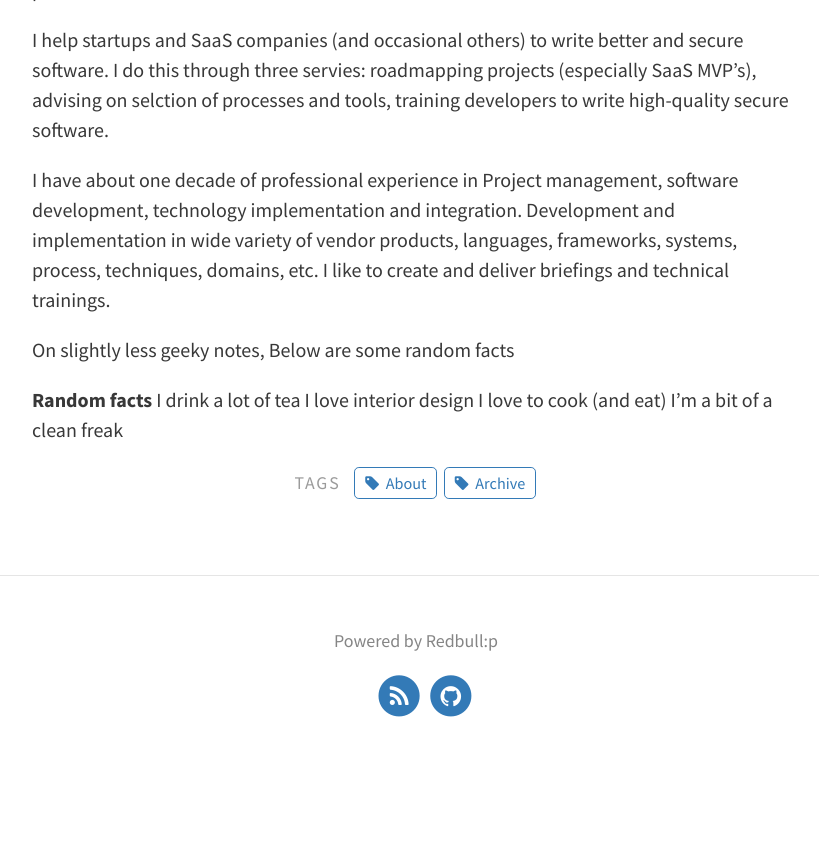
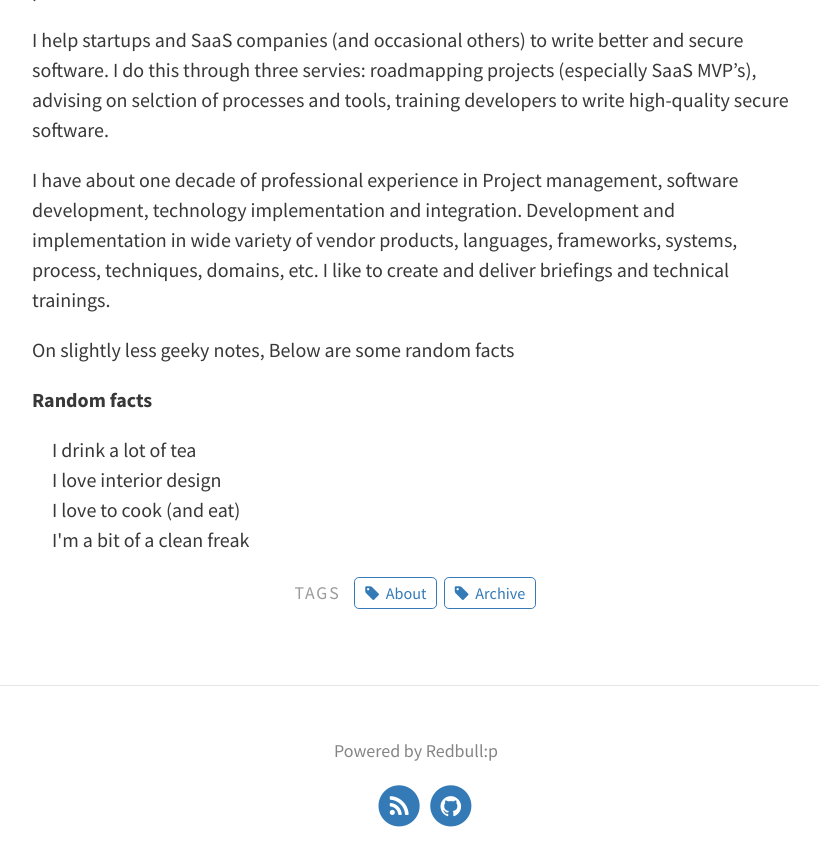
Before and after one commit to kashifabid1106/kashifabid.github.io, a Jekyll site: the page built from pages/about.md, in a window 1280 px wide and 900 px high, scrolled down 594 px. Shown: the top 866 px of the window, without its empty margins (224-1043 px from the left). Built offline with Jekyll 4.4.1, drawn with Linux system fonts in a browser that asks for light colours; before the commit the page ends 1384 px from its top, so only the background shows below that.

Commit message:
Update about.md

```diff
--- a/pages/about.md
+++ b/pages/about.md
@@ -17,7 +17,9 @@ I have about one decade of professional experience in Project management, softwa
 On slightly less geeky notes, Below are some random facts
 
 <b>Random facts</b>
-I drink a lot of tea
-I love interior design
-I love to cook (and eat)
-I'm a bit of a clean freak
+<ul style="list-style: none;">
+<li>I drink a lot of tea</li>
+<li>I love interior design</li>
+<li>I love to cook (and eat)</li>
+<li>I'm a bit of a clean freak</li>
+</ul>
```
